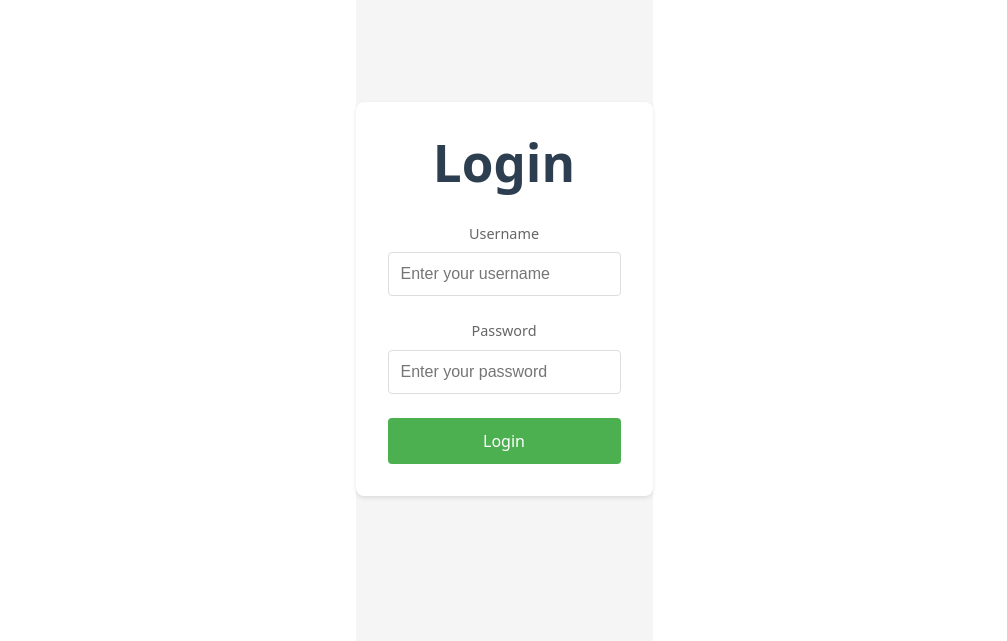
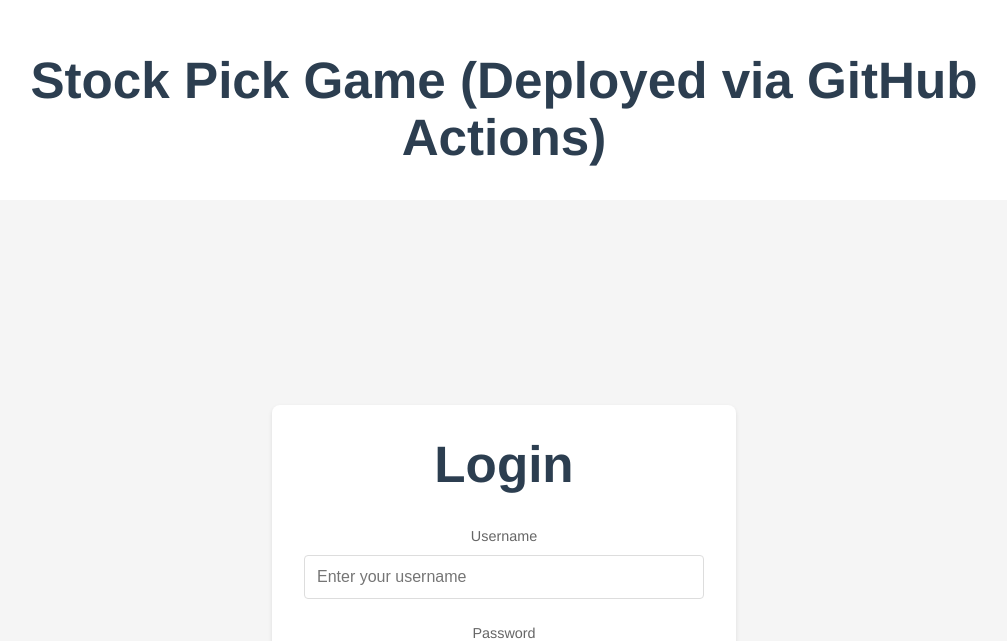
Before and after one commit to loganrenz/stock-pick-game-2, a Vue app in the folder frontend/: page /login in a window 1280 px wide. Shown: the part 165-806 px from the top of the page, without its empty margins (136-1143 px from the left). Built offline with nearby package versions, Linux system fonts and the light colour scheme.

Commit message:
test: update banner for GitHub Actions deployment test

```diff
--- a/frontend/src/App.vue
+++ b/frontend/src/App.vue
@@ -4,27 +4,18 @@
 
 <template>
   <div id="app">
-    <svg style="position: absolute; width: 0; height: 0;">
-      <defs>
-        <filter id="outerGlow" x="-50%" y="-50%" width="200%" height="200%">
-          <feGaussianBlur in="SourceGraphic" stdDeviation="1" result="blur1" />
-          <feGaussianBlur in="blur1" stdDeviation="2" result="blur2" />
-          <feGaussianBlur in="blur2" stdDeviation="4" result="blur3" />
-          <feMerge>
-            <feMergeNode in="blur3" />
-            <feMergeNode in="blur2" />
-            <feMergeNode in="blur1" />
-            <feMergeNode in="SourceGraphic" />
-          </feMerge>
-        </filter>
-      </defs>
-    </svg>
+    <h1>Stock Pick Game (Deployed via GitHub Actions)</h1>
     <router-view />
   </div>
 </template>
 
 <style>
 #app {
-  touch-action: pan-y pinch-zoom;
+  font-family: Avenir, Helvetica, Arial, sans-serif;
+  -webkit-font-smoothing: antialiased;
+  -moz-osx-font-smoothing: grayscale;
+  text-align: center;
+  color: #2c3e50;
+  margin-top: 60px;
 }
 </style>
```
